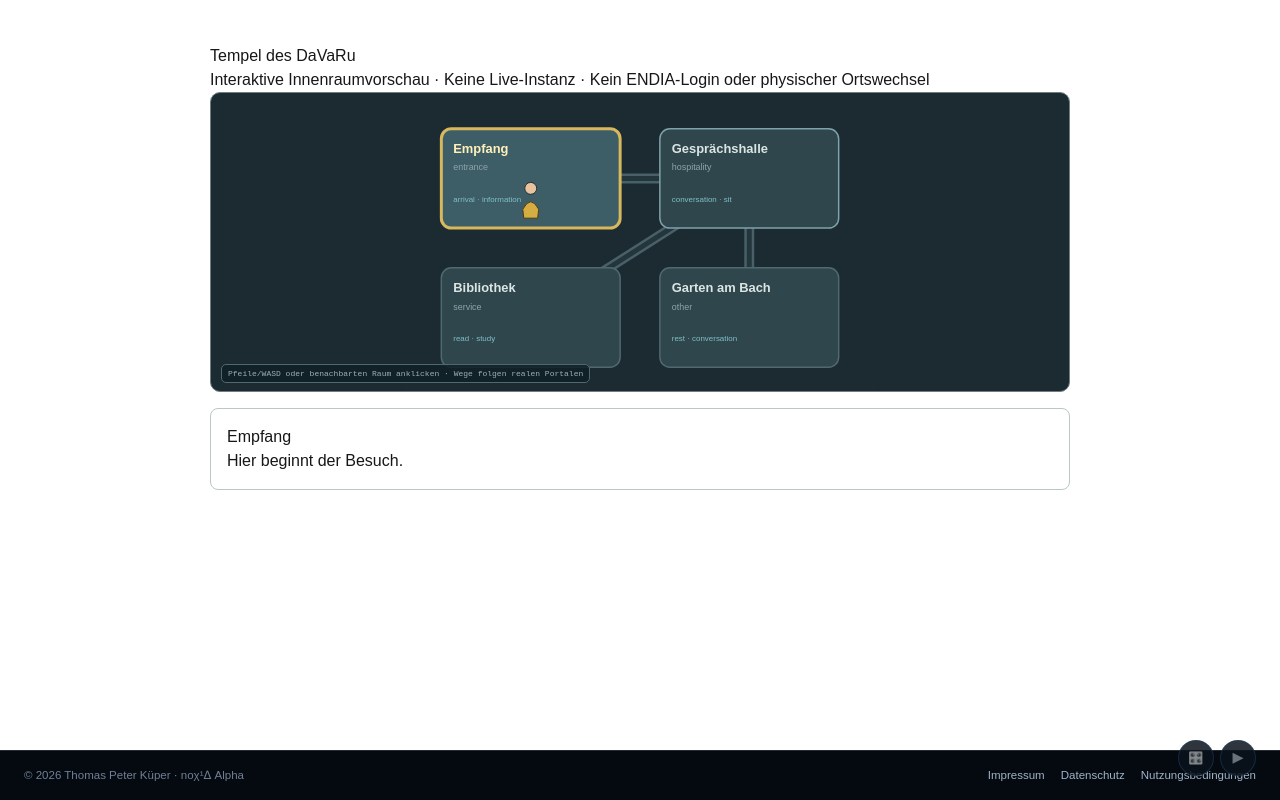
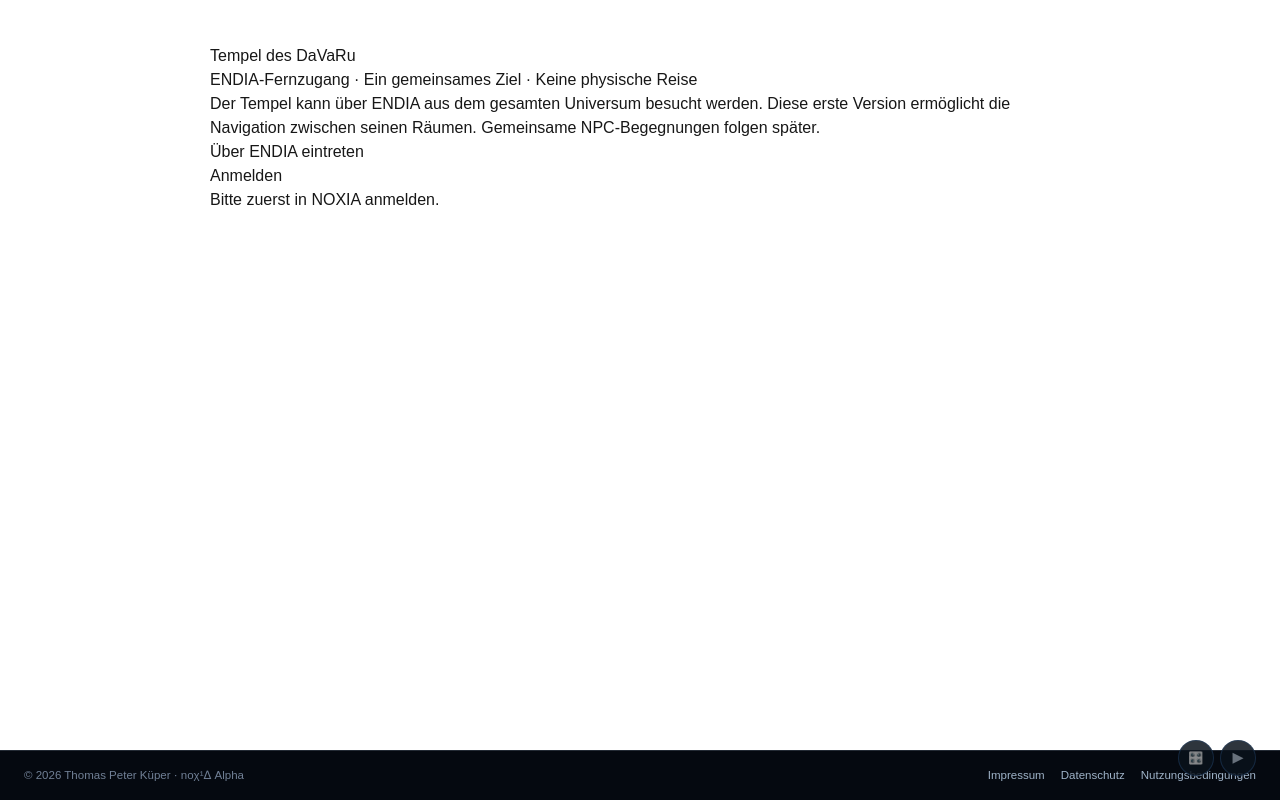
Before and after one commit to thomaspeterkueper/noxiagame, a Next.js app: page /temple in a window 1280 px wide. Built offline with nearby package versions, Linux system fonts and the light colour scheme; no server answers.

Commit message:
feat: connect temple page to authenticated ENDIA remote sessions

```diff
--- a/app/temple/page.tsx
+++ b/app/temple/page.tsx
@@ -1,33 +1,61 @@
 'use client'
 
-import { useState } from 'react'
+import { useEffect, useState } from 'react'
+import { getToken } from '@/lib/supabase/auth'
 import InteriorTopologyScene from '@/app/dashboard/InteriorTopologyScene'
 import { DAVARU_TEMPLE_INTERIOR } from '@/lib/game/buildings/interiors/templates/davaruTemple'
-import { createInteriorInstance } from '@/lib/game/buildings/interiors/instances'
-import { findInteriorRoute } from '@/lib/game/buildings/interiors/navigation'
+type Session = { destinationKey: string; channel: string; roomId: string; expiresAt: string }
 
-// Standalone architectural preview: no auth grant, avatar session, or Core occupancy.
-// Do not confuse this local room selection with entering the authoritative world.
-const previewInstance = createInteriorInstance(DAVARU_TEMPLE_INTERIOR, {
-  id: 'preview:davaru-temple', buildingInstanceId: 'preview-only-not-a-core-building',
-})
-export default function TemplePreviewPage() {
-  const [roomId, setRoomId] = useState('entrance')
-  const room = DAVARU_TEMPLE_INTERIOR.rooms.find(item => item.id === roomId)
+export default function TemplePage() {
+  const [session, setSession] = useState<Session | null>(null)
+  const [ready, setReady] = useState(false)
+  const [busy, setBusy] = useState(false)
+  const [message, setMessage] = useState('')
+  async function request(method: 'GET' | 'POST', body?: object) {
+    const token = await getToken()
+    if (!token) throw new Error('Bitte zuerst in NOXIA anmelden.')
+    const response = await fetch('/api/game/temple', {
+      method, headers: { Authorization: 'Bearer ' + token, 'Content-Type': 'application/json' },
+      ...(body ? { body: JSON.stringify(body) } : {}),
+    })
+    const data = await response.json()
+    if (!response.ok) throw new Error(response.status === 401 ? 'Bitte zuerst anmelden.' : String(data.error ?? 'Tempelzugang derzeit nicht verfügbar'))
+    setSession(data.session ?? null)
+  }
+  useEffect(() => {
+    let active = true
+    getToken().then(token => {
+      if (!token) throw new Error('Bitte zuerst in NOXIA anmelden.')
+      return fetch('/api/game/temple', {headers:{Authorization:'Bearer '+token}})
+    }).then(async response => {
+      const data = await response.json()
+      if (!response.ok) throw new Error(String(data.error ?? 'Tempelzugang derzeit nicht verfügbar'))
+      if (active) setSession(data.session ?? null)
+    }).catch(error => { if (active) setMessage(error.message) })
+      .finally(() => { if (active) setReady(true) })
+    return () => { active = false }
+  }, [])
+  async function act(body: object) {
+    if (busy) return
+    setBusy(true); setMessage('')
+    try { await request('POST', body) }
+    catch (error) { setMessage(error instanceof Error ? error.message : 'Anfrage fehlgeschlagen') }
+    finally { setBusy(false) }
+  }
   return <main style={{maxWidth:900,margin:'24px auto',padding:20}}>
     <h1>Tempel des DaVaRu</h1>
-    <p>Interaktive Innenraumvorschau · Keine Live-Instanz · Kein ENDIA-Login oder physischer Ortswechsel</p>
-    <InteriorTopologyScene
-      template={DAVARU_TEMPLE_INTERIOR}
-      roomId={roomId}
-      occupants={[]}
-      onRoomChange={next => {
-        if (findInteriorRoute(DAVARU_TEMPLE_INTERIOR, previewInstance, roomId, next)?.steps.length === 1) setRoomId(next)
-      }}
-    />
-    <section aria-live="polite" style={{marginTop:16,padding:16,border:'1px solid #b9c7c7',borderRadius:8}}>
-      <h2>{room?.name ?? 'Unbekannter Raum'}</h2>
-      <p>{roomId==='entrance'?'Hier beginnt der Besuch.':roomId==='conversation'?'Ein Raum für freiwillige philosophische Gespräche.':roomId==='library'?'Eine künftige Sammlung von Texten und Überlieferungen.':'Ein stiller Garten am Bach.'}</p>
-    </section>
+    <p>ENDIA-Fernzugang · Ein gemeinsames Ziel · Keine physische Reise</p>
+    {!ready ? <p>Sitzung wird geprüft …</p> : session ? <>
+      <p>Virtuelle Sitzung aktiv bis {new Date(session.expiresAt).toLocaleTimeString('de-DE')} · Raum: {DAVARU_TEMPLE_INTERIOR.rooms.find(room=>room.id===session.roomId)?.name}</p>
+      <InteriorTopologyScene template={DAVARU_TEMPLE_INTERIOR} roomId={session.roomId}
+        occupants={[]} onRoomChange={roomId=>void act({action:'move',roomId})}/>
+      <p>Du bewegst einen virtuellen Besucher. Dein tatsächlicher Standort bleibt unverändert.</p>
+      <button type="button" disabled={busy} onClick={()=>void act({action:'leave'})}>Tempel verlassen</button>
+    </> : <>
+      <p>Der Tempel kann über ENDIA aus dem gesamten Universum besucht werden. Diese erste Version ermöglicht die Navigation zwischen seinen Räumen. Gemeinsame NPC-Begegnungen folgen später.</p>
+      <button type="button" disabled={busy} onClick={()=>void act({action:'enter'})}>Über ENDIA eintreten</button>
+      <p><a href="/auth/login">Anmelden</a></p>
+    </>}
+    {message && <p role="status">{message}</p>}
   </main>
 }
```
